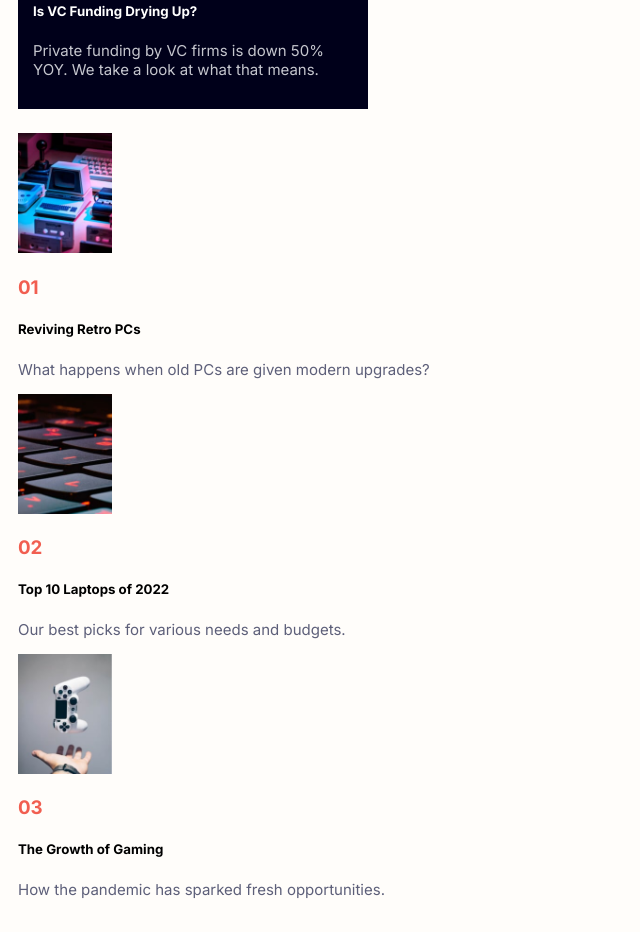
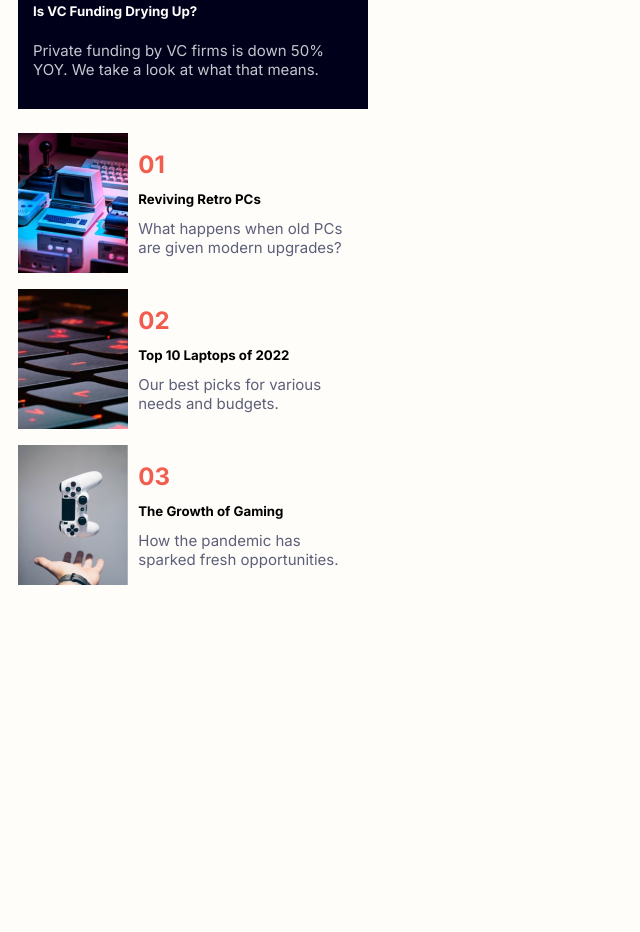
Before and after one commit to AnneloesOV/frontendMentor, a plain HTML site: page news-homepage/index.html in a window 1280 px wide. Shown: the part 897-1829 px from the top of the page, without its empty margins (0-640 px from the left). After the commit the page ends 1500 px from the top, so only its background shows below. Drawn offline with Linux system fonts and the light colour scheme.

Commit message:
styling of lower elements

```diff
--- a/news-homepage/index.html
+++ b/news-homepage/index.html
@@ -63,23 +63,29 @@
       </div>
 
       <div id="bottom-bar">
-        <div class="bottom-article">
+        <div class="bottom-bar-item">
           <img class="bottom-bar-image" src="assets/images/image-retro-pcs.jpg">
+          <div class="bottom-bar-text">
             <h3>01</h3>
             <h5>Reviving Retro PCs</h5>
             <p>What happens when old PCs are given modern upgrades?</p>
           </div>
-        <div class="bottom-article">
+        </div>
+        <div class="bottom-bar-item">
           <img class="bottom-bar-image" src="assets/images/image-top-laptops.jpg">
+          <div class="bottom-bar-text">
             <h3>02</h3>
             <h5>Top 10 Laptops of 2022</h5>
             <p>Our best picks for various needs and budgets.</p>
           </div>
-        <div class="bottom-article">
+        </div>
+        <div class="bottom-bar-item">
           <img class="bottom-bar-image" src="assets/images/image-gaming-growth.jpg">
+          <div class="bottom-bar-text">
             <h3>03</h3>
             <h5>The Growth of Gaming</h5>
             <p>How the pandemic has sparked fresh opportunities.</p>
+          </div>
         </div>
       </div>
 
--- a/news-homepage/styles.css
+++ b/news-homepage/styles.css
@@ -117,6 +117,10 @@ h3 {
     color: white;
 }
 
+#new-bar h5:hover {
+    color: hsl(35, 77%, 62%);
+}
+
 .item-new-bar {
     border-bottom: 1px solid hsl(233, 8%, 79%);
 }
@@ -126,9 +130,35 @@ h3 {
 }
 
 .bottom-bar-image {
-    height: 120px;
+    height: 140px;
+}
+
+.bottom-bar-item {
+    display: flex;
+    max-width: 350px;
+}
+
+.bottom-bar-text {
+    display: flex;
+    flex-direction: column;
+    justify-content: space-around;
+    padding: 10px;
 }
 
 #bottom-bar {
-    display: grid;
+    display: flex;
+    flex-direction: column;
+    gap: 1rem;
 }
+
+.bottom-bar-text :is(h3, h5, p) {
+    margin: 0px;
+}
+
+.bottom-bar-text h3 {
+    font-size: x-large;
+}
+
+.bottom-bar-item h5:hover {
+    color: hsl(5, 85%, 63%);
+}
```
Lines whose indentation alone changed are shown as unchanged.
